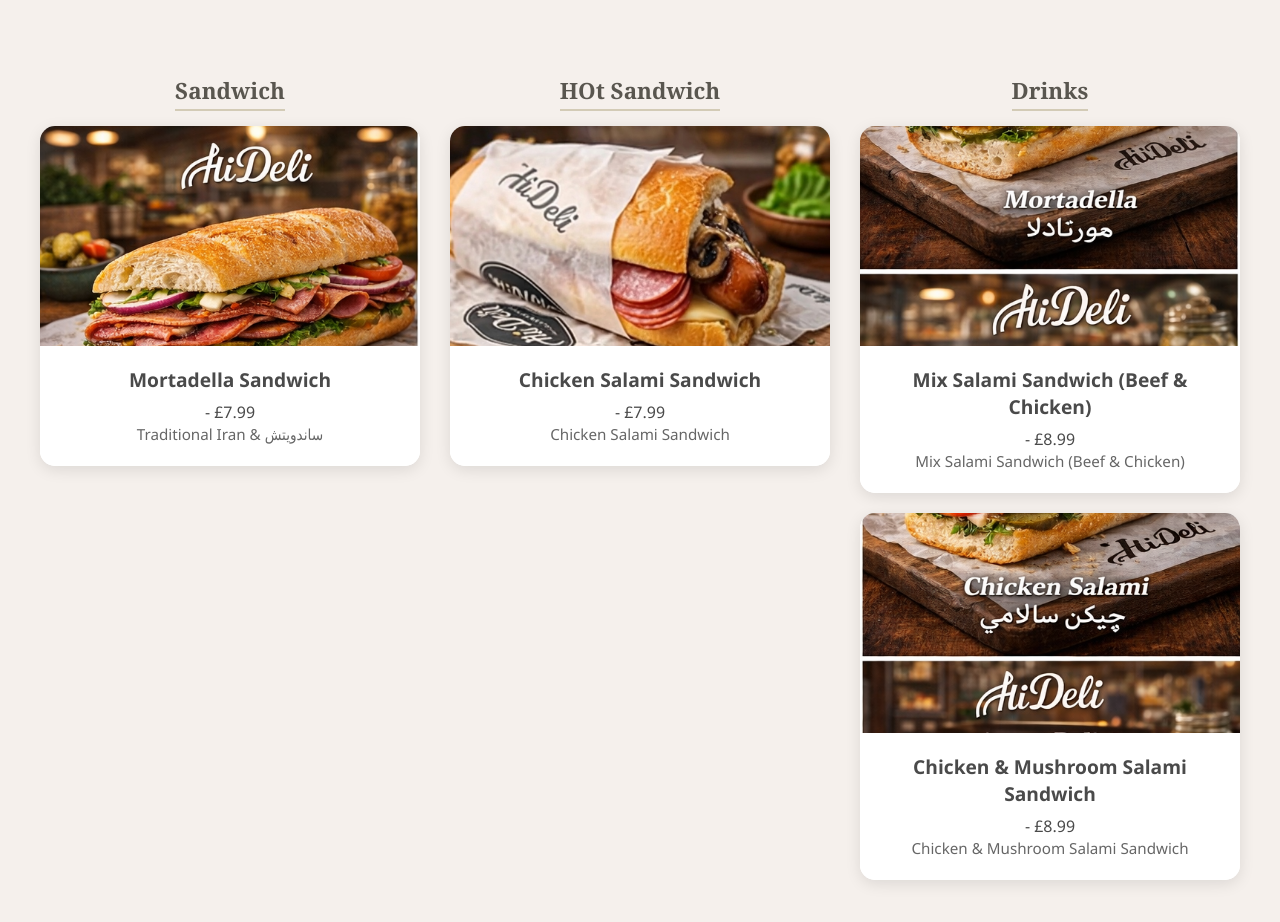
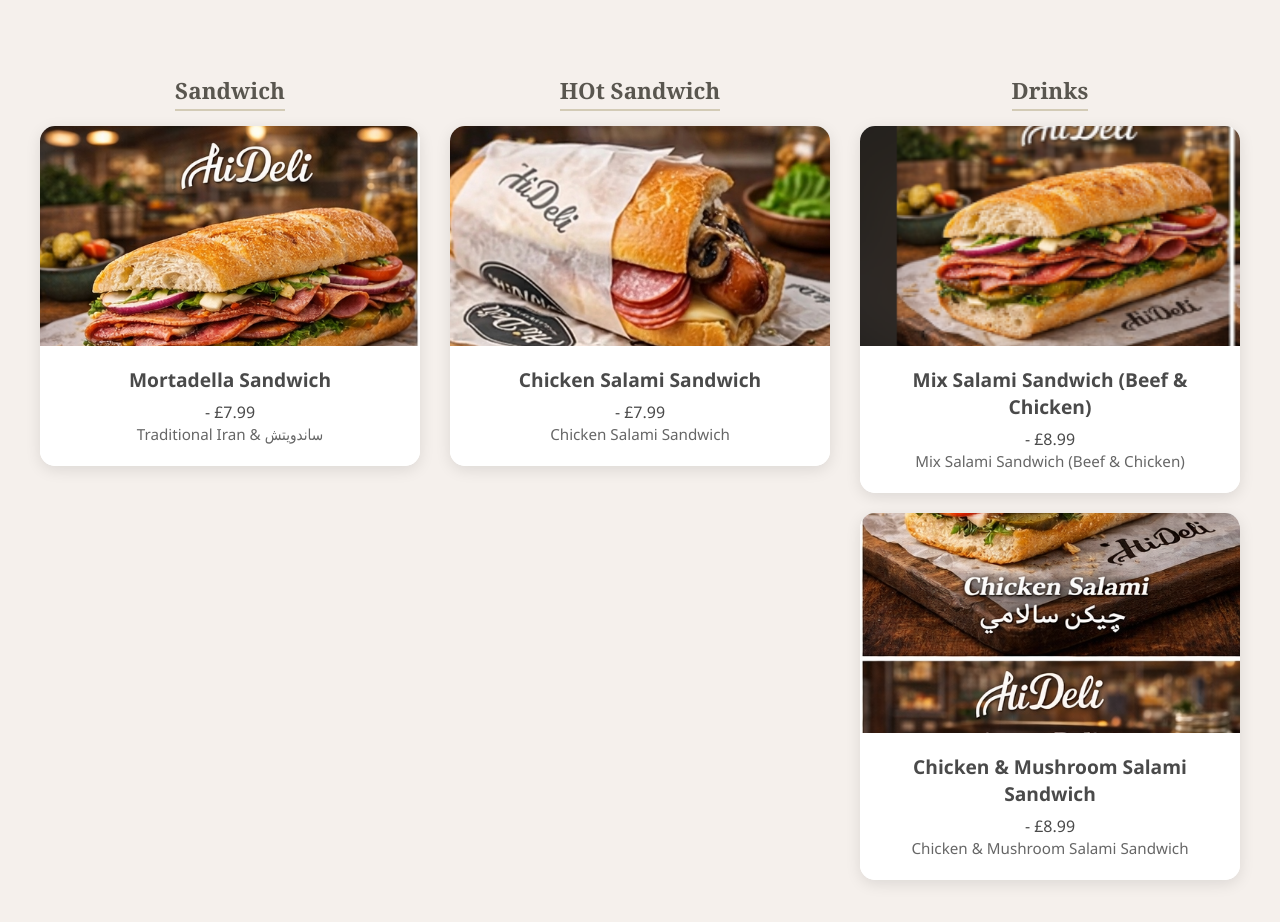
Before and after one commit to jlsystem-ux/Hi-Deli--menu, a plain HTML site: page index.html in a window 1280 px wide. Shown: the part 1000-1922 px from the top of the page. Drawn offline with Linux system fonts and the light colour scheme.

Commit message:
Update menu item image for Mix Salami Sandwich

```diff
--- a/index.html
+++ b/index.html
@@ -68,7 +68,7 @@
                     <h3>Drinks</h3>
                     <div class="menu-item">
                         <div class="menu-image-container">
-                            <img src="static/img/hideli_sandwich_3.png" alt="Costa Rican Drip Coffee" class="menu-image">
+                            <img src="static/img/hideli_fixed_1.png" alt="Costa Rican Drip Coffee" class="menu-image">
                         </div>
                         <div class="menu-item-content">
                             <strong>Mix Salami Sandwich (Beef & Chicken)</strong> - £8.99
```
